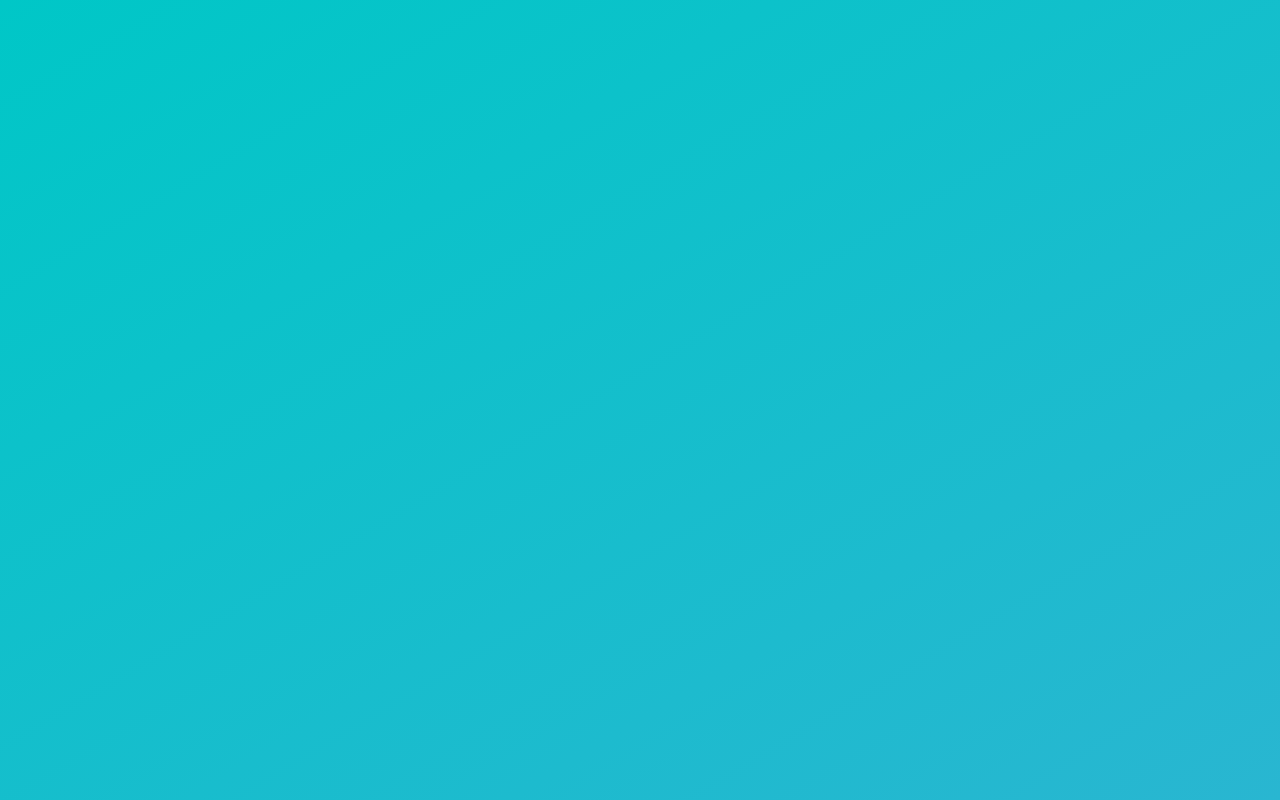
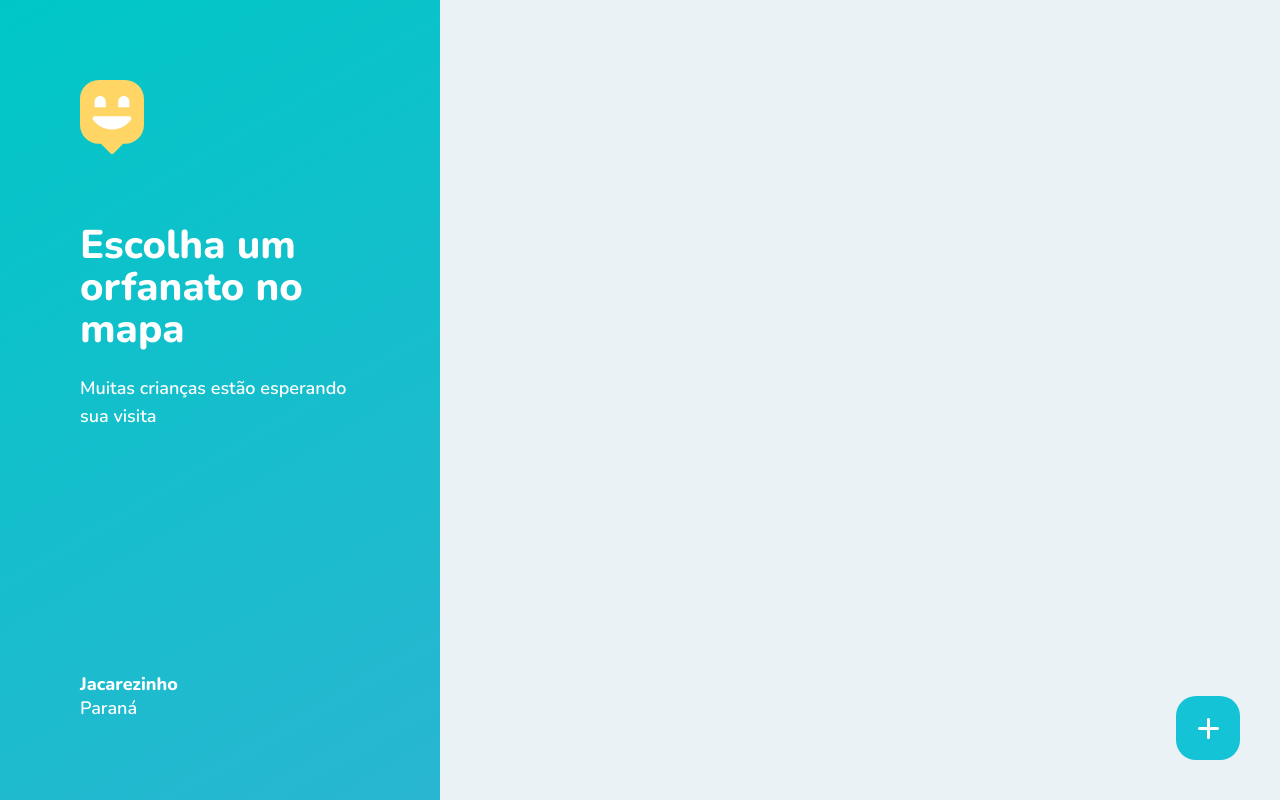
Before and after one commit to jacksonsr45/nlw3_happy, a React (Create React App) app in the folder web/: page /app in a window 1280 px wide. Built offline with nearby package versions, Linux system fonts and the light colour scheme.

Commit message:
style(Add-style-in-OrphanagesMaps): Creating and add styles from this page

```diff
--- a/web/public/index.html
+++ b/web/public/index.html
@@ -4,7 +4,7 @@
     <meta charset="utf-8" />
     <link rel="icon" href="%PUBLIC_URL%/favicon.ico" />
     <meta name="viewport" content="width=device-width, initial-scale=1" />
-    <link href = "https://fonts.googleapis.com/css2? family = Nunito: wght @ 600; 700; 800 & display = swap" rel = "stylesheet">
+    <link href = "https://fonts.googleapis.com/css2?family=Nunito:wght@600;700;800&display=swap" rel = "stylesheet">
     <title>Happy</title>
   </head>
   <body>
--- a/web/src/pages/Landing.tsx
+++ b/web/src/pages/Landing.tsx
@@ -1,4 +1,5 @@
 import React from 'react'
+import { Link } from 'react-router-dom'
 
 import '../styles/pages/landing.css'
 
@@ -21,9 +22,9 @@ function Landing() {
               <strong>Jacarezinho</strong>
               <span>Paraná</span>
             </div>
-            <a className="enter-app" href="">
+            <Link className="enter-app" to="/app">
               <img src={arrowRight} alt="App"/>
-            </a>
+            </Link>
           </main>
         </div>
       </div>
--- a/web/src/pages/OrphanagesMap.tsx
+++ b/web/src/pages/OrphanagesMap.tsx
@@ -1,11 +1,34 @@
 import React from 'react'
+import { Link } from 'react-router-dom'
 
+import mapMarkerImg from '../images/map-marker.svg'
+import Plus from '../images/plus.svg'
+
+import '../styles/pages/orphanages-maps.css'
 
 function OrphanagesMaps() {
     return (
-        <div id="page-landing">
+        <div id="page-map">
+          <aside>
+            <header>
+              <img src={mapMarkerImg} alt="Happy"/>
 
-      </div>
+              <h2>Escolha um orfanato no mapa</h2>
+              <p>Muitas crianças estão esperando sua visita</p>
+            </header>
+            <footer>
+              <strong>Jacarezinho</strong>
+              <span>Paraná</span>
+            </footer>
+          </aside>
+
+          <div></div>
+
+          <Link to="" className="create-orphanage">
+            <img src={Plus} alt="Happy"/>
+          </Link>
+
+        </div>
     )
 }
 
--- a/web/src/styles/pages/landing.css
+++ b/web/src/styles/pages/landing.css
@@ -72,7 +72,7 @@
     align-items: center;
     justify-content: center;
 
-    transition: background ease .2s;
+    transition: background-color ease .2s;
 }
 
 .content-wrapper .enter-app:hover {
--- /dev/null
+++ b/web/src/styles/pages/orphanages-maps.css
@@ -0,0 +1,62 @@
+#page-map {
+    width: 100vw;
+    height: 100vh;
+
+    position: relative;
+    display: flex;
+}
+
+#page-map aside {
+    width: 44rem;
+    background: linear-gradient(329.54deg, #29B6D1 0%, #00C7C7 100%);
+    padding: 8rem;
+
+    display: flex;
+    flex-direction: column;
+    justify-content: space-between;
+}
+
+#page-map aside h2 {
+    font-size: 4rem;
+    font-weight: 800;
+    line-height: 4.2rem;
+    margin-top: 6.4rem;
+}
+
+#page-map aside p {
+    line-height: 2.8rem;
+    margin-top: 2.4rem;
+}
+
+#page-map aside footer {
+    display: flex;
+    flex-direction: column;
+
+    line-height: 2.4rem;
+}
+
+#page-map aside footer strong {
+    font-weight: 800;
+}
+
+#page-map .create-orphanage {
+    position: absolute;
+    right: 4rem;
+    bottom: 4rem;
+
+    width: 6.4rem;
+    height: 6.4rem;
+    background: #15c3d6;
+
+    border-radius: 2rem;
+
+    display: flex;
+    justify-content: center;
+    align-items: center;
+
+    transition: background-color ease .2s;
+}
+
+#page-map .create-orphanage:hover {
+    background: #17d6eb;
+}
```
Also changed, not shown: web/src/images/plus.svg (added).
